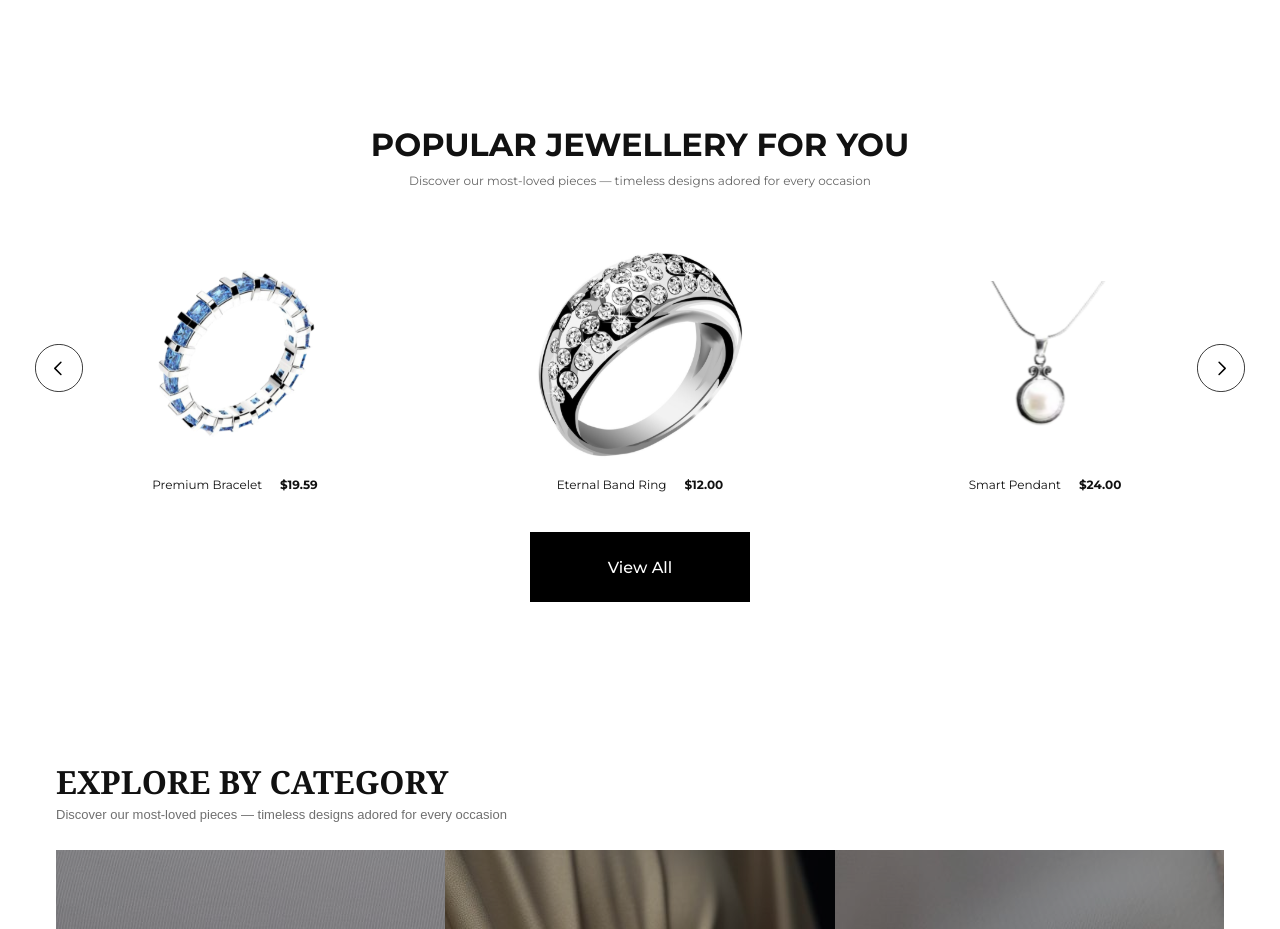
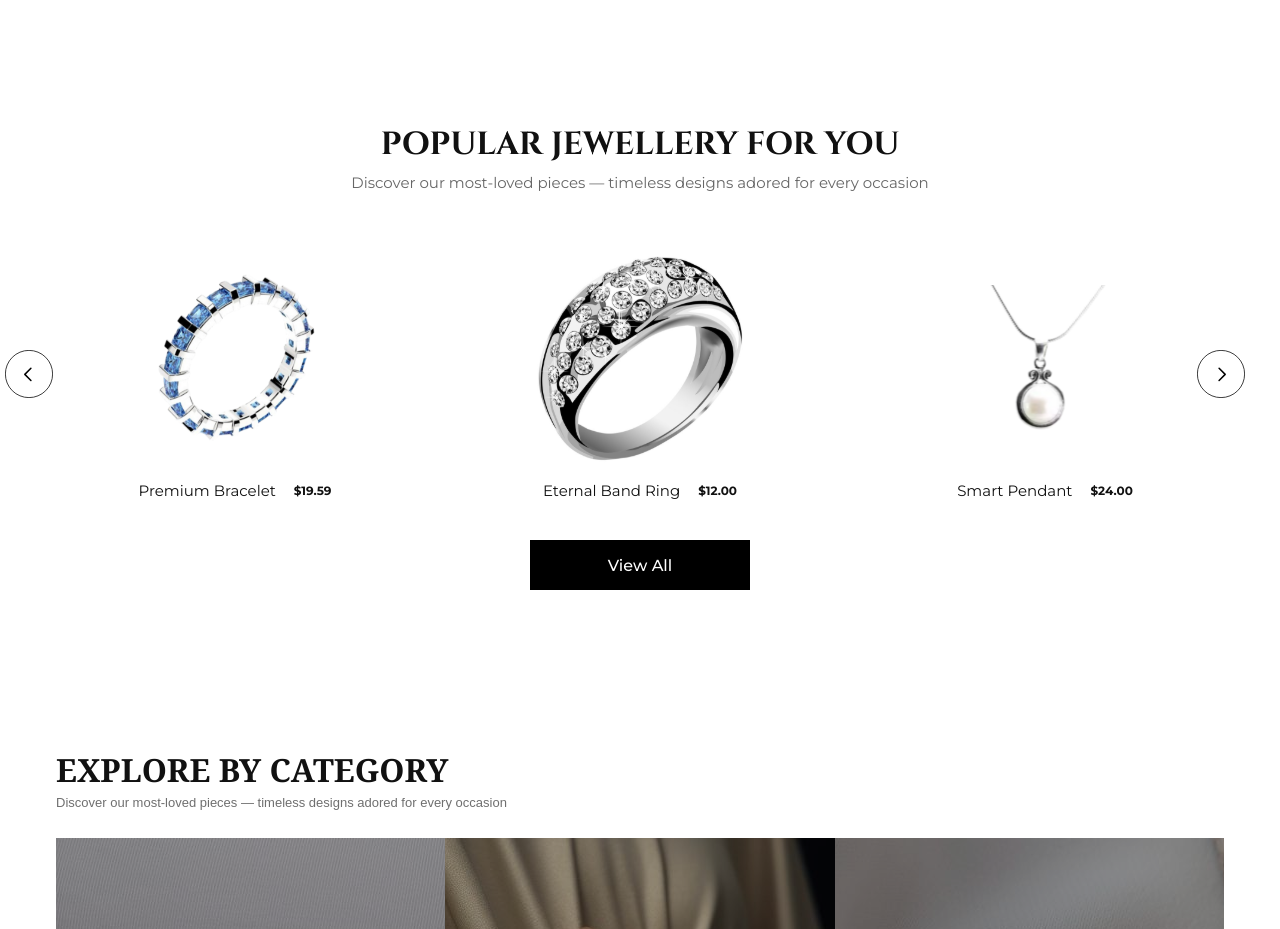
Before and after one commit to merxentaerp-tech/Vibhushnam-, a React (Vite) app: page / in a window 1280 px wide. Shown: the part 1140-2069 px from the top of the page. Built offline with nearby package versions, Linux system fonts and the light colour scheme.

Commit message:
Popular jewwllery

```diff
--- a/src/components/home/PopularJewellery.css
+++ b/src/components/home/PopularJewellery.css
@@ -16,7 +16,7 @@
 
 .popular-header h2 {
   margin-top: 40px;
-  font-family: "Montserrat", sans-serif;
+  font-family: "cinzel", sans-serif;
   font-size: 32px;
   font-weight: 700;
   line-height: 100%;
@@ -29,7 +29,7 @@
 .popular-header p {
   margin-top: 12px;
   font-family: "Montserrat", sans-serif;
-  font-size: 12px;
+  font-size: 15px;
   font-weight: 400;
   color: #666666;
 }
@@ -93,9 +93,10 @@
 }
 
 .popular-info span {
-  font-size: 12px;
+  font-size: 15px;
   font-weight: 400;
   color: #111111;
+  font-family: "Montserrat", sans-serif;
 }
 
 .popular-info strong {
@@ -118,6 +119,7 @@
   transform: translateY(-50%);
   cursor: pointer;
   z-index: 10;
+  margin-left: -30px;
 }
 
 .slider-btn img {
@@ -143,7 +145,7 @@
 
 .view-all-btn {
   width: 220px;
-  height: 70px;
+  height: 50px;
   background: #000000;
   border: 1px solid #000000;
   color: #ffffff;
```
